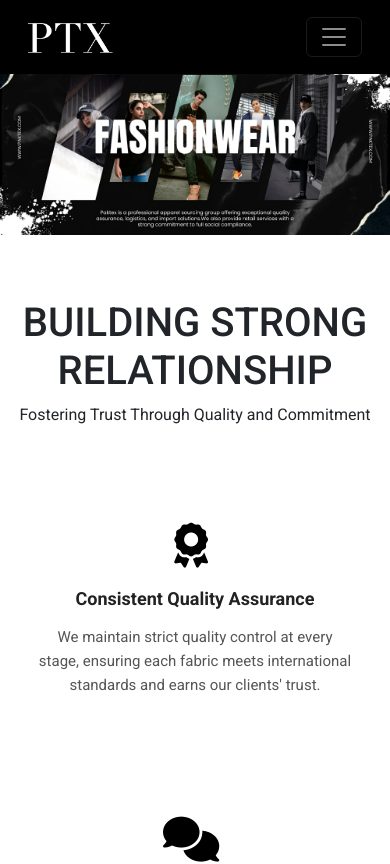
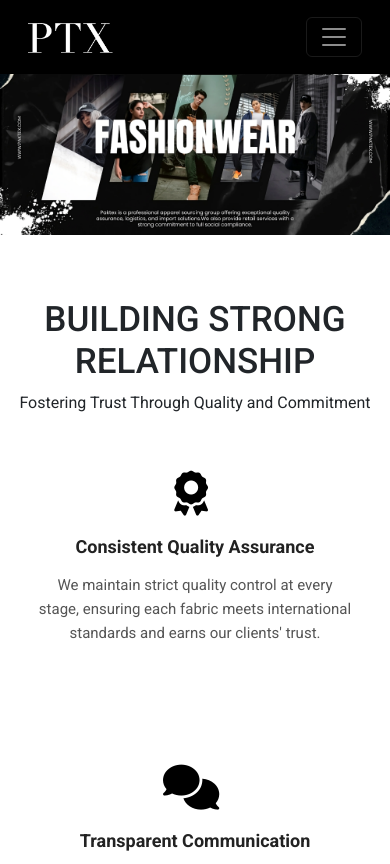
Before and after one commit to Zeeshanprojects/PTX-2, a React (Create React App) app in the folder PTX-2/ptx-2/: page / in a window 390 px wide. Shown: the top 864 px of the page. Built offline with nearby package versions, Linux system fonts and the light colour scheme.

Commit message:
Code Updated

```diff
--- a/PTX-2/ptx-2/src/Pages/Home.jsx
+++ b/PTX-2/ptx-2/src/Pages/Home.jsx
@@ -99,9 +99,9 @@ export default function Home() {
         </p>
       </div>
 
-      <div className="space"></div>
 
-      <div className="container-fluid">
+
+      <div className="container-fluid ">
         <div className="row g-4">
           {[
             {
--- a/PTX-2/ptx-2/src/index.css
+++ b/PTX-2/ptx-2/src/index.css
@@ -4,3 +4,9 @@ html,body {font-family: "Roboto", sans-serif !important; background: #ffffff !im
 {padding-top: 20px;padding-bottom: 20px;}
 h2{font-size: 20px !important;}
 h1{font-size: 40px !important;}
+
+@media (max-width:575px) {
+ h1{
+    font-size: 35px !important;
+ }
+}
```
